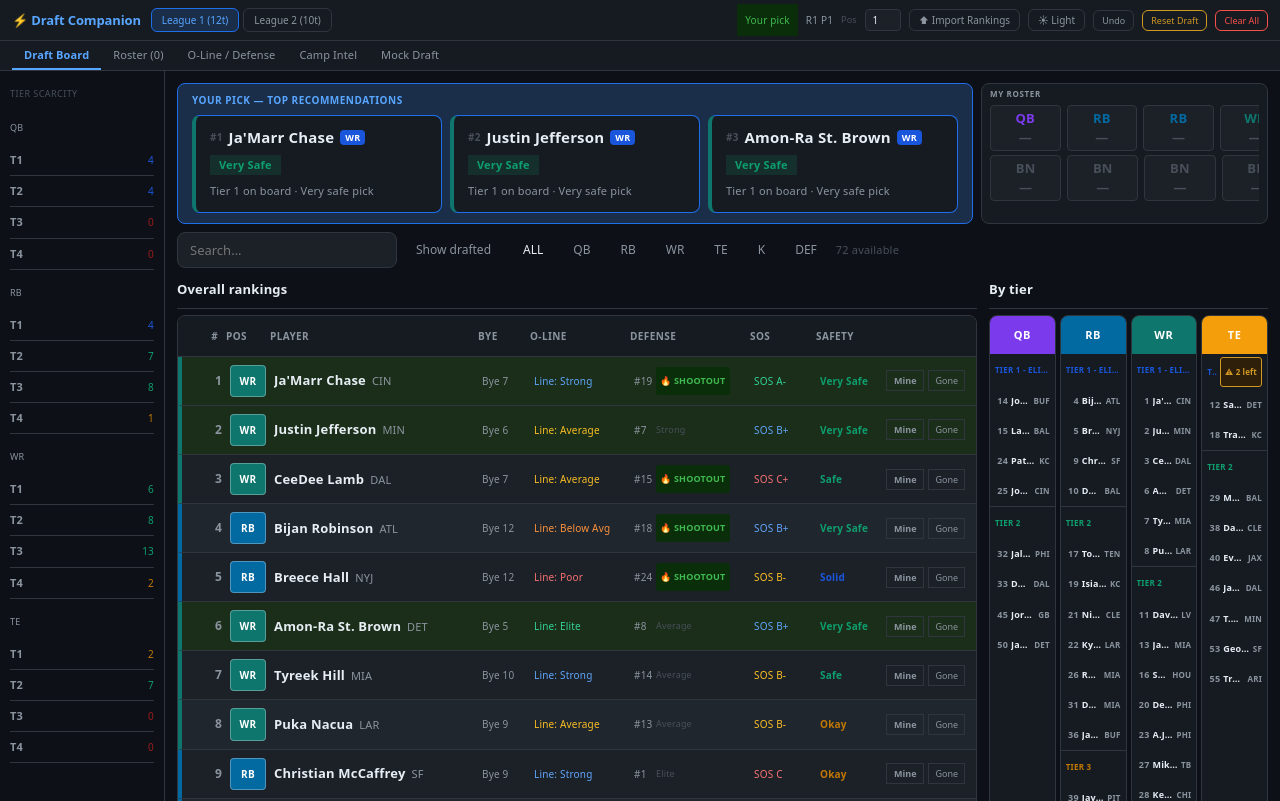
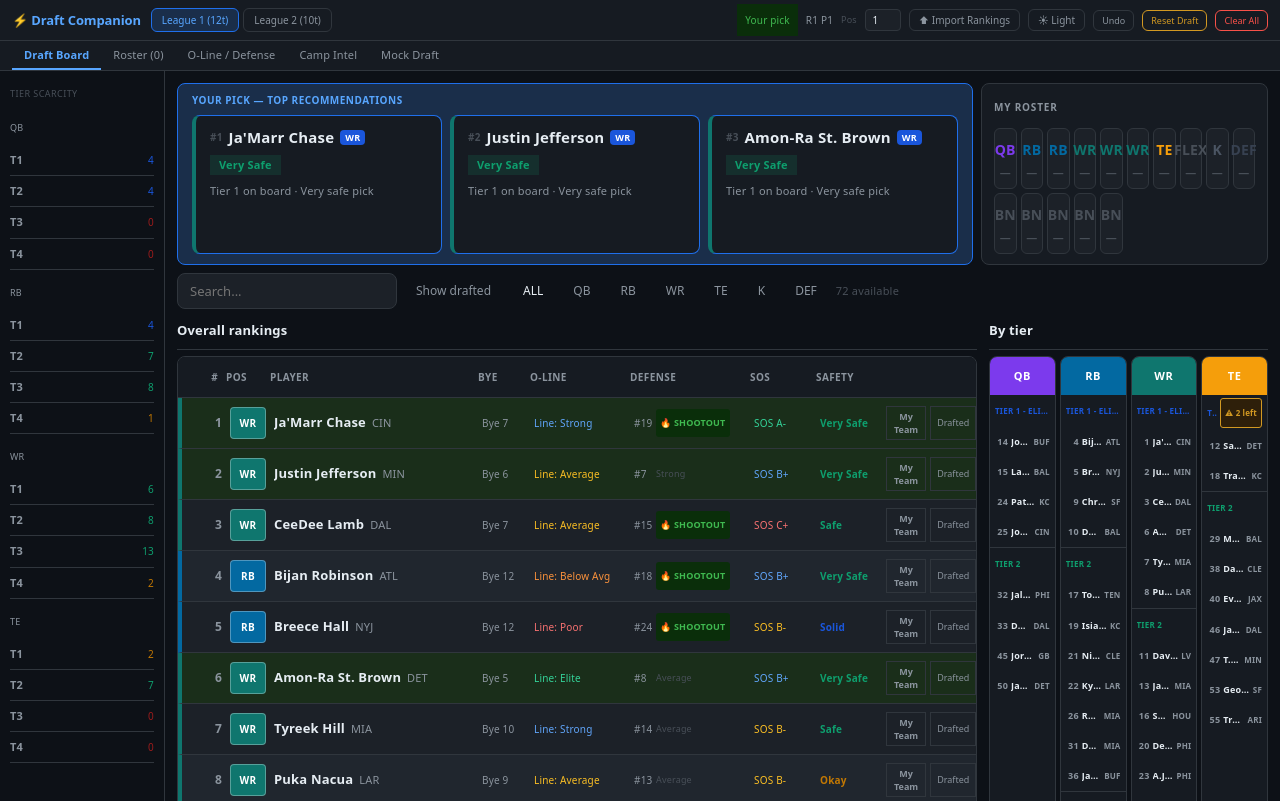
Before and after one commit to Parth33/fantasy-draft-server, a React (Vite) app in the folder fantasy-draft-companion/: page / in a window 1280 px wide. Built offline with nearby package versions, Linux system fonts and the light colour scheme.

Commit message:
rename buttons, redesign roster panel

```diff
--- a/fantasy-draft-companion/src/App.jsx
+++ b/fantasy-draft-companion/src/App.jsx
@@ -943,8 +943,8 @@ export default function App() {
             <span style={{fontSize:8,fontWeight:800,padding:"3px 7px",borderRadius:"var(--radius)",border:"1px solid var(--text-muted)",color:"var(--text-muted)",whiteSpace:"nowrap",textAlign:"center",letterSpacing:"0.04em"}}>DRAFTED</span>
           ):(
             <div style={{display:"flex",gap:4}}>
-              <button className="btn-mine" onClick={e=>{e.stopPropagation();markDrafted(p,true);}} style={{fontSize:9,fontWeight:700,padding:"3px 7px",borderRadius:"var(--radius)",border:"1px solid var(--border)",background:"transparent",color:"var(--text-secondary)",cursor:"pointer"}}>Mine</button>
-              <button className="btn-gone" onClick={e=>{e.stopPropagation();markDrafted(p,false);}} style={{fontSize:9,padding:"3px 6px",borderRadius:"var(--radius)",border:"1px solid var(--border)",background:"transparent",color:"var(--text-secondary)",cursor:"pointer"}}>Gone</button>
+              <button className="btn-mine" onClick={e=>{e.stopPropagation();markDrafted(p,true);}} style={{fontSize:9,fontWeight:700,padding:"3px 7px",borderRadius:"var(--radius)",border:"1px solid var(--border)",background:"transparent",color:"var(--text-secondary)",cursor:"pointer"}}>My Team</button>
+              <button className="btn-gone" onClick={e=>{e.stopPropagation();markDrafted(p,false);}} style={{fontSize:9,padding:"3px 6px",borderRadius:"var(--radius)",border:"1px solid var(--border)",background:"transparent",color:"var(--text-secondary)",cursor:"pointer"}}>Drafted</button>
             </div>
           )}
         </div>
@@ -1128,27 +1128,24 @@ export default function App() {
                   </div>
                 )}
 
-                {/* My roster — two horizontal rows of equal-width slot cards, wraps if too narrow */}
-                <div style={{flex:1,minWidth:0,maxHeight:180,overflow:"hidden",background:"var(--bg-card)",border:`1px solid var(--border)`,borderRadius:8,padding:"5px 8px",lineHeight:1.3}}>
-                  <div style={{display:"flex",alignItems:"center",gap:8,marginBottom:6}}>
-                    <span style={{fontSize:8,fontWeight:700,color:"var(--text-secondary)",textTransform:"uppercase",letterSpacing:"0.08em"}}>My Roster</span>
+                {/* My roster — one 10-column grid; the 5 bench slots wrap to a second row at the same card width */}
+                <div style={{flex:1,minWidth:0,background:"var(--bg-card)",border:`1px solid var(--border)`,borderRadius:8,padding:"10px 12px",display:"flex",flexDirection:"column",gap:8}}>
+                  <div style={{display:"flex",alignItems:"center",gap:8}}>
+                    <span style={{fontSize:10,fontWeight:700,color:"var(--text-secondary)",textTransform:"uppercase",letterSpacing:"0.08em"}}>My Roster</span>
                     {byeStackSummary.length>0&&<span style={{fontSize:9,fontWeight:600,color:"var(--text-warning)"}}>Bye stack: {byeStackSummary.join(", ")}</span>}
                   </div>
-                  {[[0,4,5,1,2,3,6,7,8,9],[10,11,12,13,14]].map((idxRow,ri)=>(
-                    <div key={ri} style={{overflowX:"auto",overflowY:"hidden",marginBottom:ri===0?4:0}}>
-                      <div style={{display:"grid",gridTemplateColumns:`repeat(${idxRow.length},1fr)`,gap:6,minWidth:idxRow.length*76}}>
-                        {idxRow.map(i=>{
+                  <div style={{display:"grid",gridTemplateColumns:"repeat(10, minmax(0, 1fr))",gap:4}}>
+                    {[0,4,5,1,2,3,6,7,8,9,10,11,12,13,14].map(i=>{
                       const slot=ROSTER_SLOTS[i],p=roster[i];
+                      const lastName = p ? p.name.trim().split(" ").pop() : null;
                       return (
-                            <div key={i} style={{display:"flex",flexDirection:"column",alignItems:"center",gap:2,background:"var(--bg-row)",border:`1px solid var(--border)`,borderRadius:4,padding:"4px 6px",overflow:"hidden"}}>
-                              <span style={{fontSize:13,fontWeight:600,color:POS_COLORS[slot]||"var(--text-muted)",letterSpacing:"0.02em"}}>{slot}</span>
-                              <span style={{fontSize:13,fontWeight:700,color:p?"var(--text-primary)":"var(--text-muted)",width:"100%",textAlign:"center",overflow:"hidden",textOverflow:"ellipsis",whiteSpace:"nowrap"}}>{p?p.name:"—"}</span>
+                        <div key={i} style={{display:"flex",flexDirection:"column",alignItems:"center",justifyContent:"center",gap:4,minWidth:0,background:"var(--bg-row)",border:`1px solid var(--border)`,borderRadius:6,padding:"8px 3px"}}>
+                          <span style={{fontSize:14,fontWeight:700,color:POS_COLORS[slot]||"var(--text-muted)",letterSpacing:"0.01em"}}>{slot}</span>
+                          <span style={{fontSize:11,fontWeight:600,color:p?"var(--text-primary)":"var(--text-muted)",textAlign:"center",lineHeight:1.15,overflowWrap:"break-word",wordBreak:"normal",hyphens:"auto",maxWidth:"100%"}}>{lastName||"—"}</span>
                         </div>
                       );
                     })}
                   </div>
-                    </div>
-                  ))}
                 </div>
               </div>
 
@@ -1429,7 +1426,7 @@ export default function App() {
 
             <div style={{display:"flex",gap:4}}>
               <button onClick={()=>markDrafted(selected,true)} style={{flex:1,fontSize:10,padding:"7px 0",borderRadius:6,border:`2px solid var(--border-accent)`,background:"var(--bg-accent-soft)",color:"var(--text-accent)",cursor:"pointer",fontWeight:700}}>✓ My pick</button>
-              <button onClick={()=>markDrafted(selected,false)} style={{flex:1,fontSize:10,padding:"7px 0",borderRadius:6,border:`1px solid var(--border)`,background:"transparent",color:"var(--text-muted)",cursor:"pointer"}}>✕ Gone</button>
+              <button onClick={()=>markDrafted(selected,false)} style={{flex:1,fontSize:10,padding:"7px 0",borderRadius:6,border:`1px solid var(--border)`,background:"transparent",color:"var(--text-muted)",cursor:"pointer"}}>✕ Drafted</button>
             </div>
           </div>
         )}
```
Lines whose indentation alone changed are shown as unchanged.
